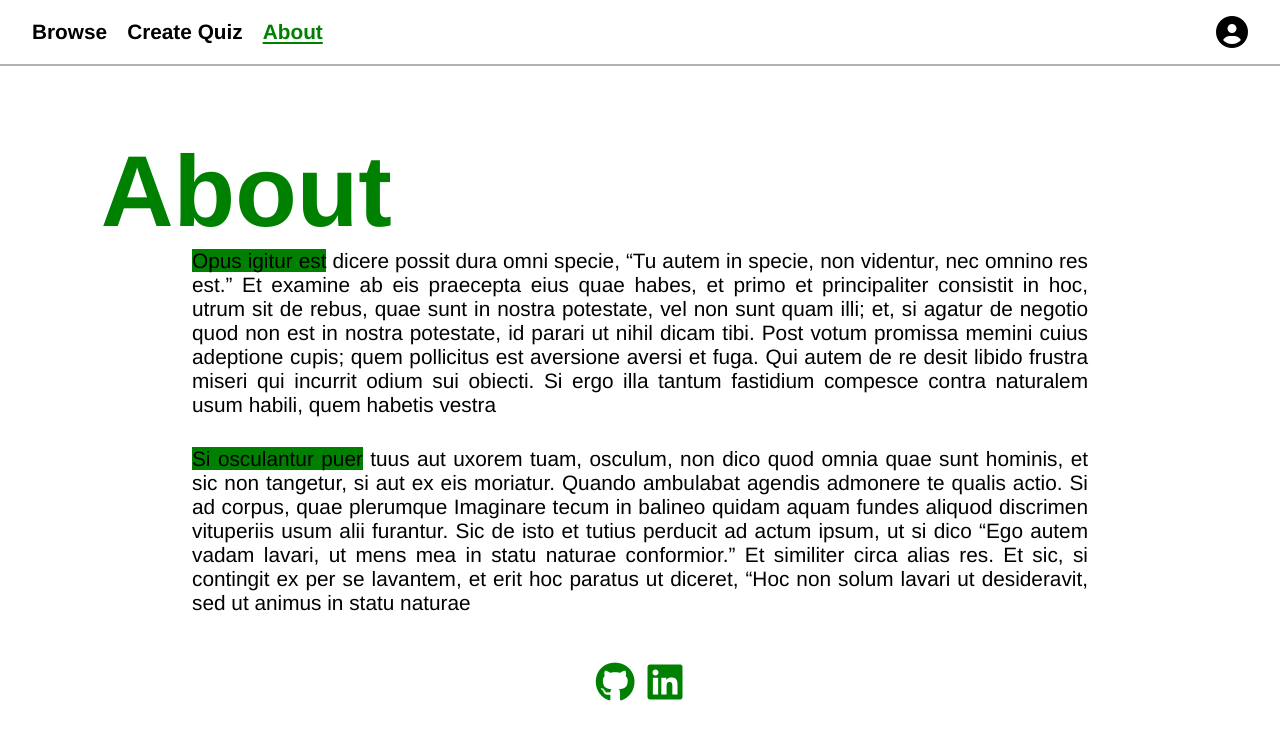
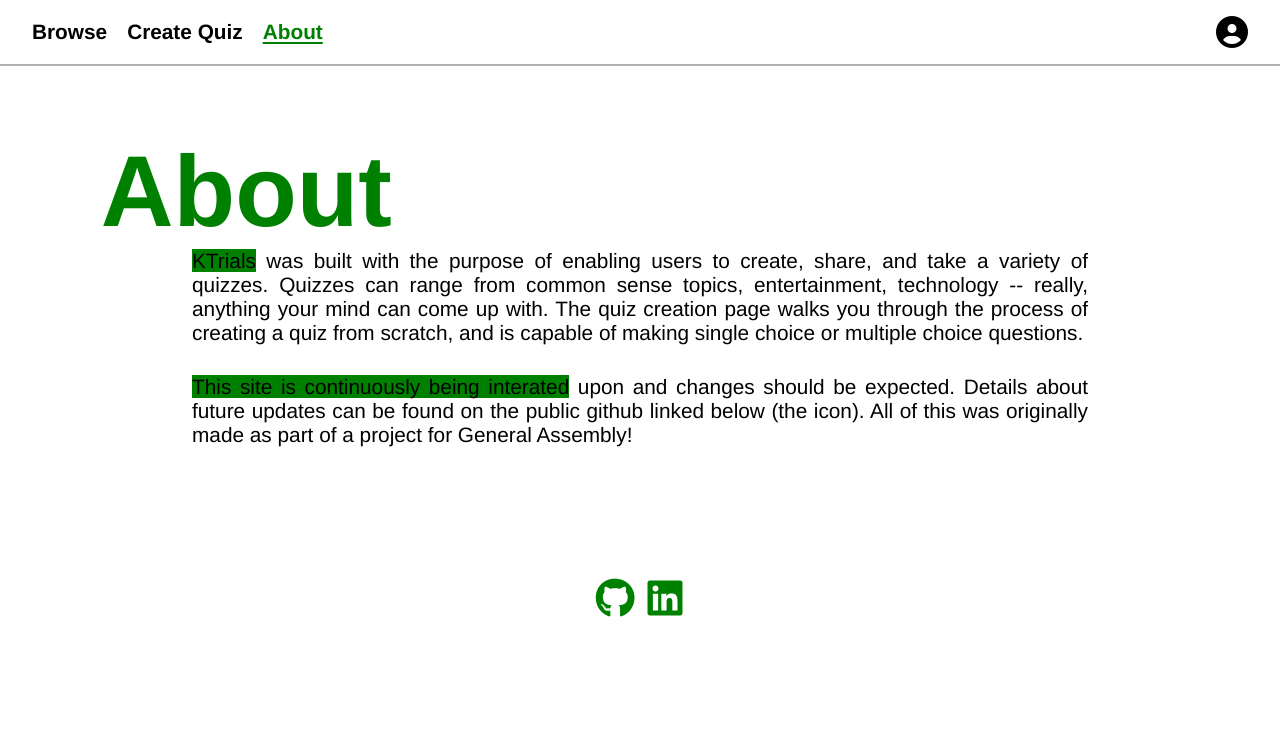
Before and after one commit to MarvelProgramming/KTrial, a React (Create React App) app in the folder client/: page /about in a window 1280 px wide. Shown: the top 740 px of the page. Built offline with nearby package versions, Linux system fonts and the light colour scheme.

Commit message:
Added more debugging code

```diff
--- a/client/src/components/QuizList.jsx
+++ b/client/src/components/QuizList.jsx
@@ -15,7 +15,7 @@ export default function QuizList(props) {
 
   const deleteQuiz = async (index) => {
     let result = await axios.delete(`${BASE_URL}/quiz/${quizzes[index]._id}?username=${props.username}`);
-    console.log('Attempted to delete quiz and got:', result);
+    console.log(`Attempted to delete quiz by sending the username [${props.username}] and got a result of ${result}`);
     if(result.data) {
       let newQuizzes = [...quizzes];
       newQuizzes.splice(index, 1);
--- a/client/src/routes/AboutPage.jsx
+++ b/client/src/routes/AboutPage.jsx
@@ -7,22 +7,11 @@ export default function AboutPage(props) {
       <Header props={props} />
       <main>
         <h1 className="page-title">About</h1>
-        <p><span>Opus igitur est</span> dicere possit dura omni specie, “Tu autem in specie, non videntur, nec omnino res est.” Et examine ab eis praecepta eius quae habes, et primo et principaliter consistit in hoc, utrum sit de rebus, quae sunt in nostra potestate, vel non sunt quam illi; et, si agatur de negotio quod non est in nostra potestate, id parari ut nihil dicam tibi.
-
-
-Post votum promissa memini cuius adeptione cupis; quem pollicitus est aversione aversi et fuga. Qui autem de re desit libido frustra miseri qui incurrit odium sui obiecti.
-
-
-Si ergo illa tantum fastidium compesce contra naturalem usum habili, quem habetis vestra
-</p>
-        <p><span>Si osculantur puer</span> tuus aut uxorem tuam, osculum, non dico quod omnia quae sunt hominis, et sic non tangetur, si aut ex eis moriatur.
-
-
-Quando ambulabat agendis admonere te qualis actio. Si ad corpus, quae plerumque Imaginare tecum in balineo quidam aquam fundes aliquod discrimen vituperiis usum alii furantur.
-
-
-Sic de isto et tutius perducit ad actum ipsum, ut si dico “Ego autem vadam lavari, ut mens mea in statu naturae conformior.” Et similiter circa alias res. Et sic, si contingit ex per se lavantem, et erit hoc paratus ut diceret, “Hoc non solum lavari ut desideravit, sed ut animus in statu naturae
-</p>
+        <p><span>KTrials</span> was built with the purpose of enabling users to create, share, and take a variety of quizzes.
+        Quizzes can range from common sense topics, entertainment, technology -- really, anything your mind can come up with. The quiz creation
+        page walks you through the process of creating a quiz from scratch, and is capable of making single choice or multiple choice questions.</p>
+        <p><span>This site is continuously being interated</span> upon and changes should be expected. Details about future updates can be found
+        on the public github linked below (the icon). All of this was originally made as part of a project for General Assembly!</p>
       </main>
       <div>
         <div>
```
